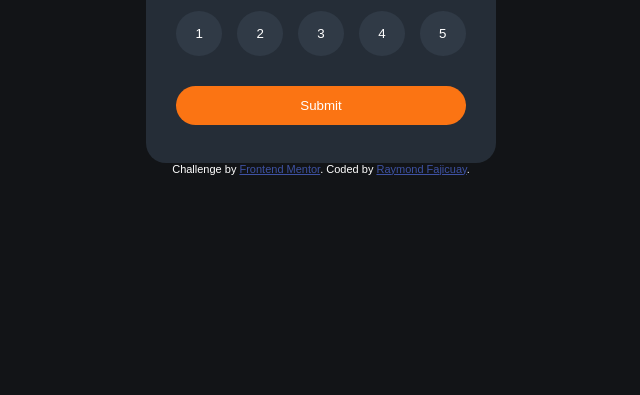
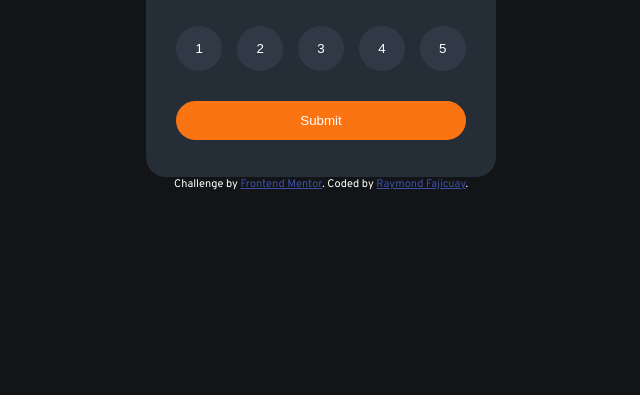
Before and after one commit to INCOGNIZUU/interactive-rating-component-main, a plain HTML site: page index.html in a window 1280 px wide. Shown: the part 405-800 px from the top of the page, without its empty margins (319-959 px from the left). Drawn offline with Linux system fonts and the light colour scheme.

Commit message:
change font

```diff
--- a/css/style.scss
+++ b/css/style.scss
@@ -9,6 +9,7 @@
 // - Medium Grey: hsl(216, 12%, 54%)
 // - Dark Blue: hsl(213, 19%, 18%)
 // - Very Dark Blue: hsl(216, 12%, 8%)
+@import url("https://fonts.googleapis.com/css2?family=Overpass:wght@400;700&display=swap");
 
 * {
     margin: 0;
@@ -17,7 +18,7 @@
 }
 
 html {
-    font-family: sans-serif;
+    font-family: "Overpass", sans-serif;
     font-size: 15px;
 }
 
```
Also changed, not shown: css/style.css, 1 other file.
